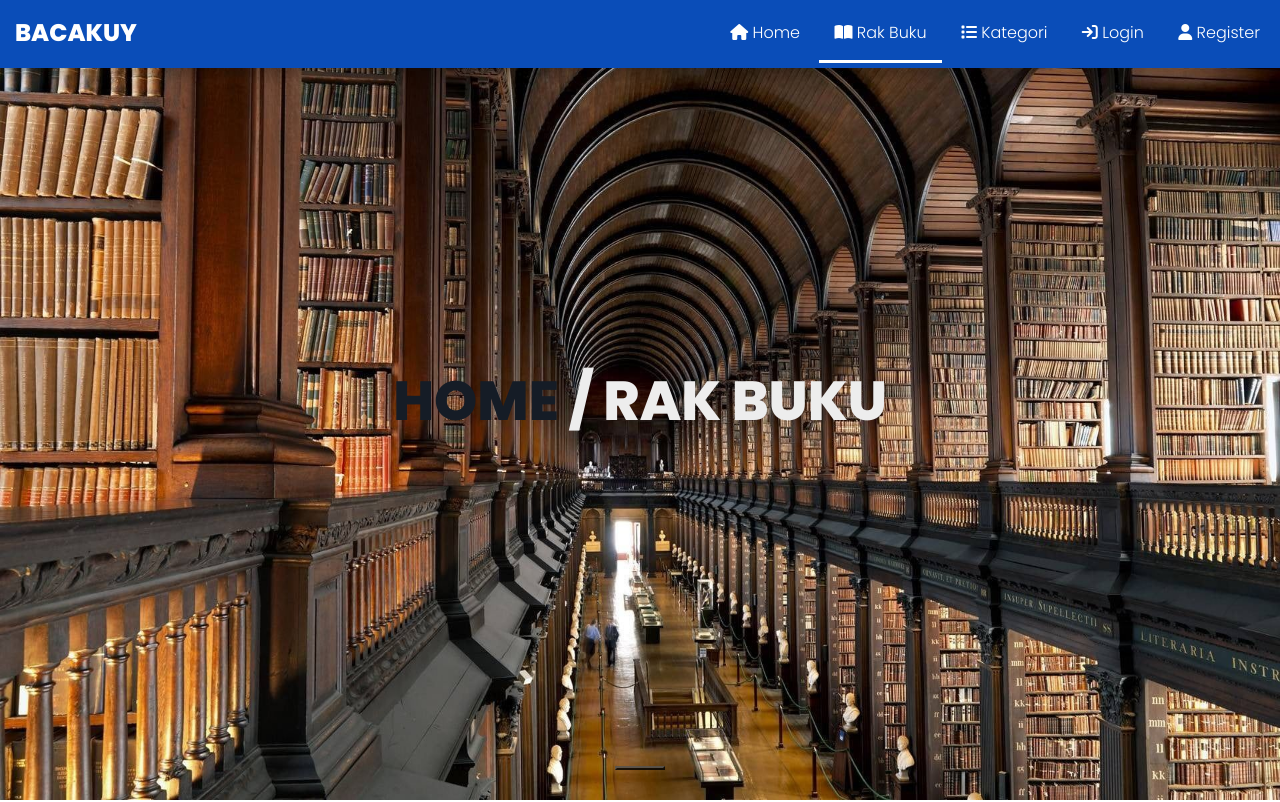
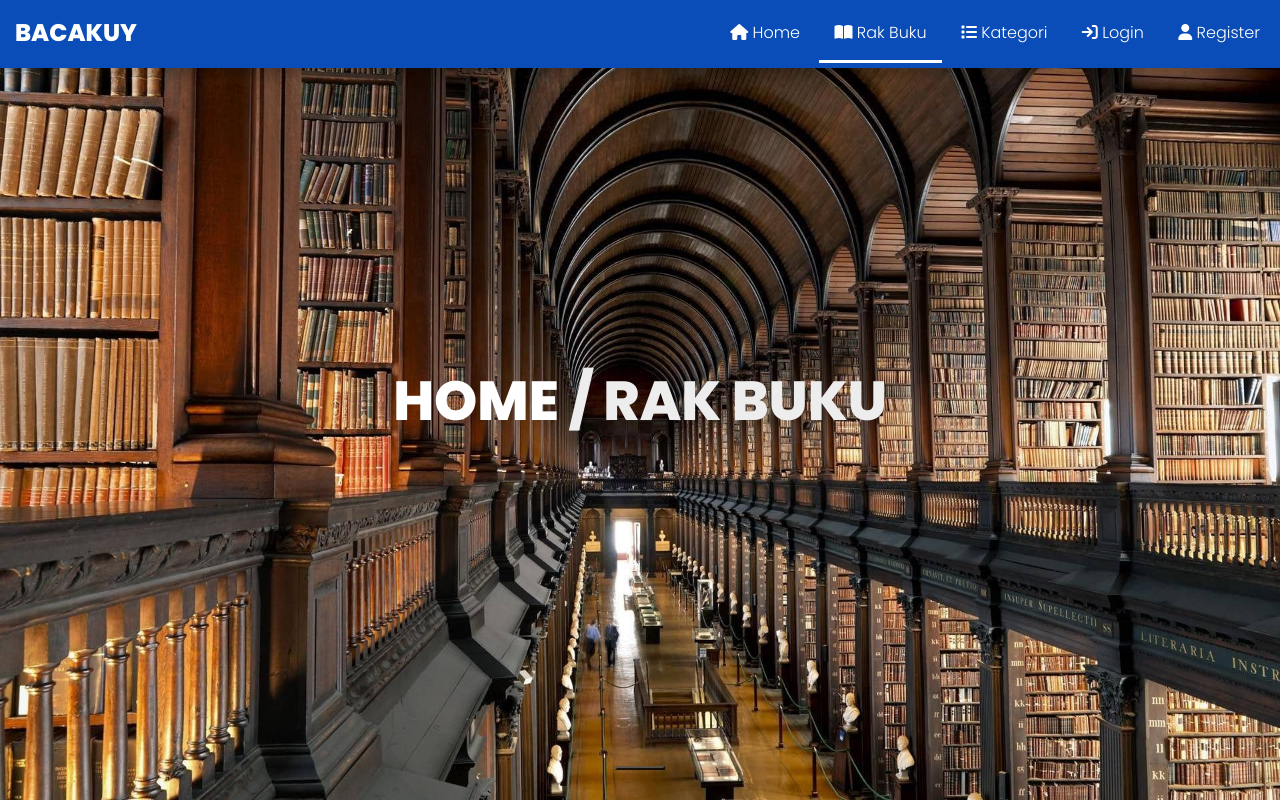
Before and after one commit to DwiPashaDjango/bacaKuy, a plain HTML site: page list_book.html in a window 1280 px wide. Shown: the top 802 px of the page. Drawn offline with Linux system fonts and the light colour scheme.

Commit message:
Update list_book.html

```diff
--- a/list_book.html
+++ b/list_book.html
@@ -45,7 +45,7 @@
                 <img src="assets/img/banner/banner-5.jpeg" alt="">
             </div>
             <div class="banner-text">
-                <h2><a href="">Home</a> / Rak Buku</h2>
+                <h2><a href="" style="color: #fff;">Home</a> / Rak Buku</h2>
             </div>
         </div>
     </div>
```
